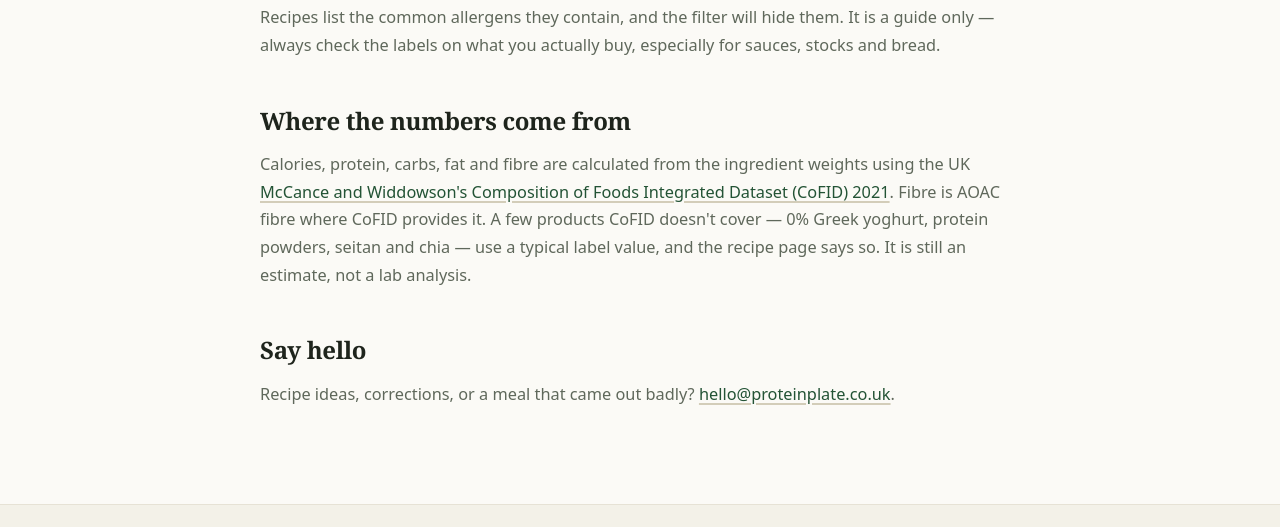
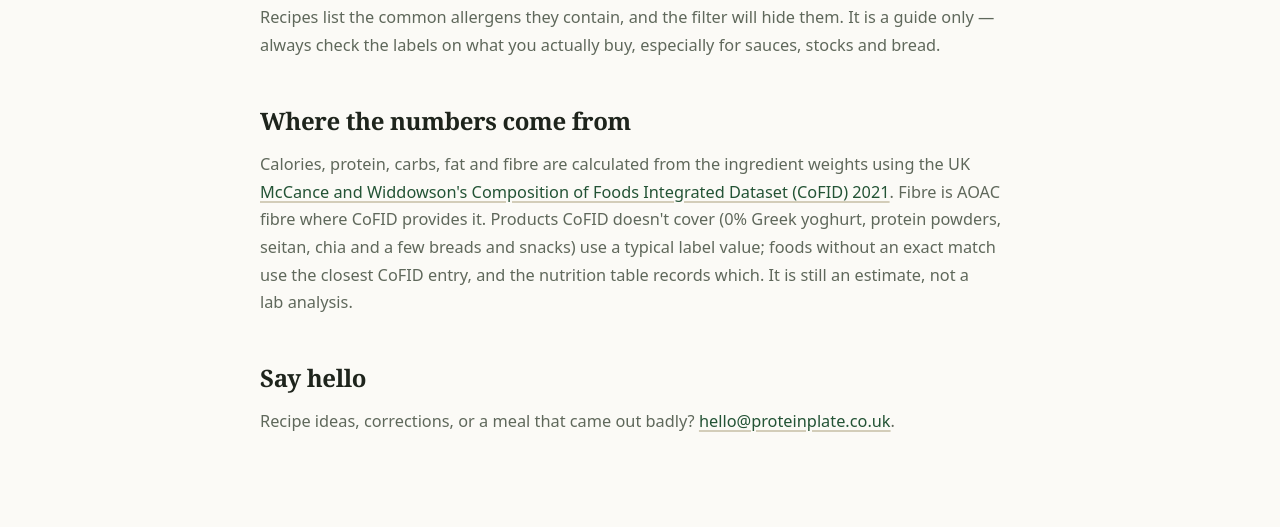
Before and after one commit to Simreb176/protein-plate, a plain HTML site: page docs/about.html in a window 1280 px wide. Shown: the part 1171-1698 px from the top of the page. Drawn offline with Linux system fonts and the light colour scheme.

Commit message:
Document the CoFID nutrition method

```diff
--- a/docs/about.html
+++ b/docs/about.html
@@ -91,10 +91,11 @@ especially for sauces, stocks and bread.</p>
 <p>Calories, protein, carbs, fat and fibre are calculated from the ingredient
 weights using the UK
 <a href="https://www.gov.uk/government/publications/composition-of-foods-integrated-dataset-cofid">McCance and Widdowson's Composition of Foods Integrated Dataset (CoFID) 2021</a>.
-Fibre is AOAC fibre where CoFID provides it. A few products CoFID doesn't
-cover — 0% Greek yoghurt, protein powders, seitan and chia — use a typical
-label value, and the recipe page says so. It is still an estimate, not a lab
-analysis.</p>
+Fibre is AOAC fibre where CoFID provides it. Products CoFID doesn't cover
+(0% Greek yoghurt, protein powders, seitan, chia and a few breads and snacks)
+use a typical label value; foods without an exact match use the closest CoFID
+entry, and the nutrition table records which. It is still an estimate, not a
+lab analysis.</p>
 
 
       <h2>Say hello</h2>
```
Also changed, not shown: 2 other files.
